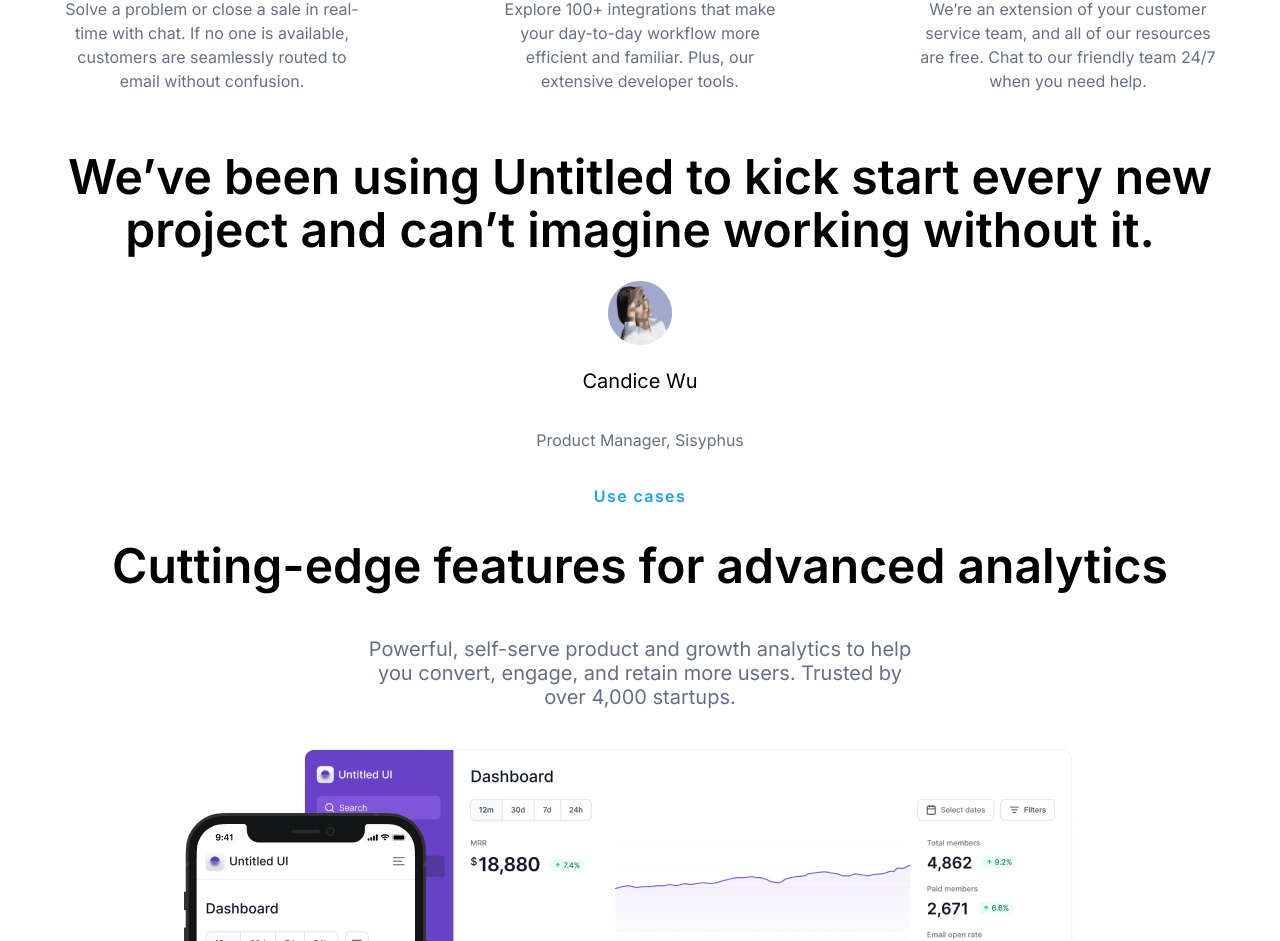
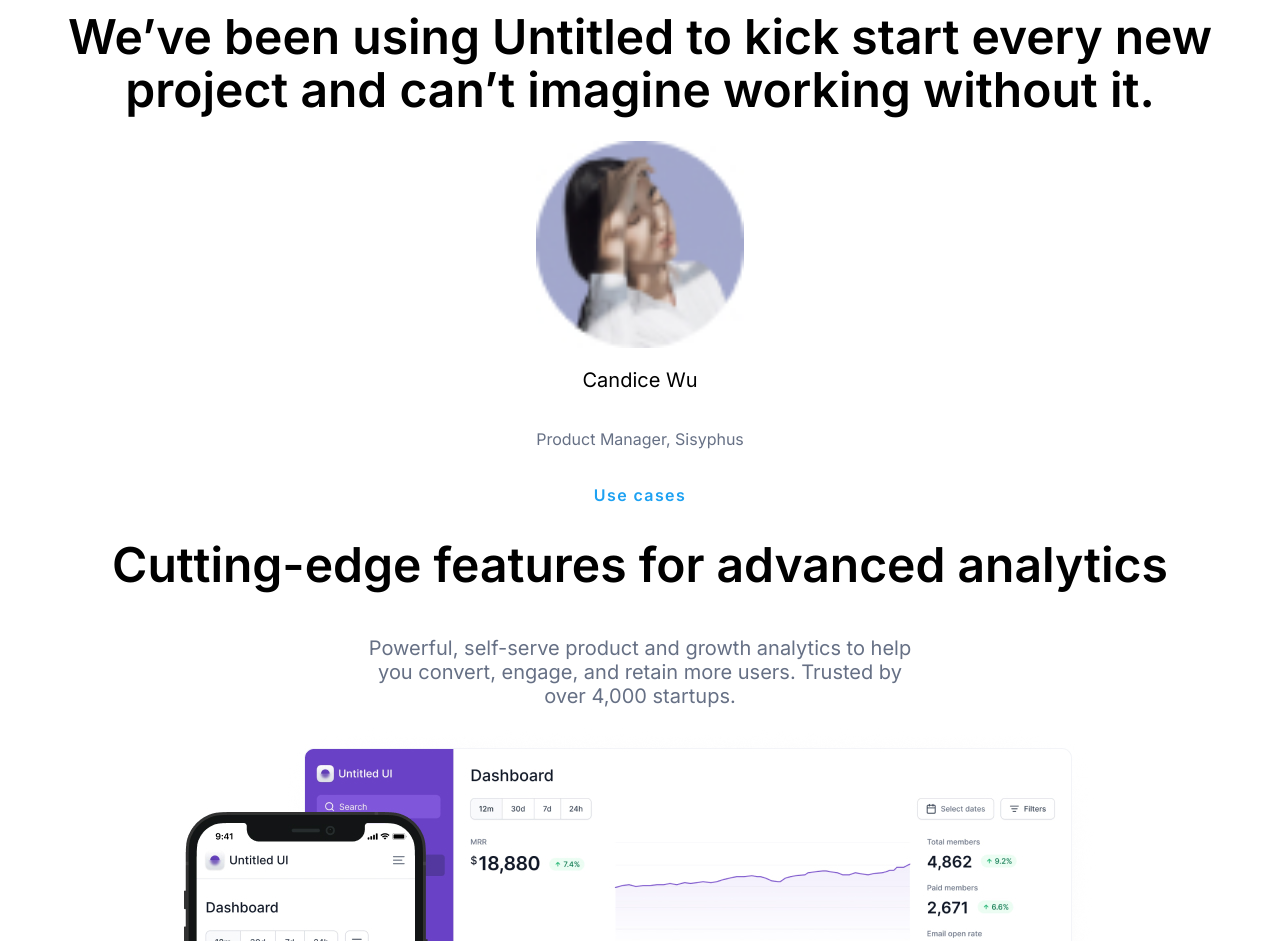
Before and after one commit to xmigrate/xforecast-website, a React (Create React App) app: page / in a window 1280 px wide. Shown: the part 1385-2326 px from the top of the page. Built offline with nearby package versions, Linux system fonts and the light colour scheme.

Commit message:
modified image response

```diff
--- a/src/components/InfoSection/InfoElements.js
+++ b/src/components/InfoSection/InfoElements.js
@@ -128,10 +128,16 @@ export const ImgWrap = styled.div`
 `;
 
 export const Img = styled.img`
-    width: auto;
+    width: 100%;
     margin:0;
     padding-right: 0px;
 
+    @media screen (max-width: 800px) {
+        width:auto;
+    }
+    @media screen (max-width: 720px) {
+        width:auto;
+    }
     @media screen (max-width: 1080px) {
         width:auto;
     }
--- a/src/components/InfoSection/InfoElements1.js
+++ b/src/components/InfoSection/InfoElements1.js
@@ -157,4 +157,10 @@ export const ImgA = styled.img`
     @media screen and (max-width:800px) {
         width:auto;
     }
+    @media screen (max-width: 1080px) {
+        width:auto;
+    }
+    @media screen (max-width: 920px) {
+        width:auto;
+    }
 `;
--- a/src/components/InfoSection/index.js
+++ b/src/components/InfoSection/index.js
@@ -104,9 +104,9 @@ const InfoSection = ({headline, headline3, description, buttonLabel, buttonLabel
               <Heading>{headline3}</Heading>
             </InfoRow>
             <InfoRow>
-            <ImgWrap>
+
                     <Img src={img1} alt={alt1}/>
-                    </ImgWrap>
+
                     <ContentHeading>{name1}</ContentHeading>
                     <ContentDescription>{post}</ContentDescription>
             </InfoRow>
```
